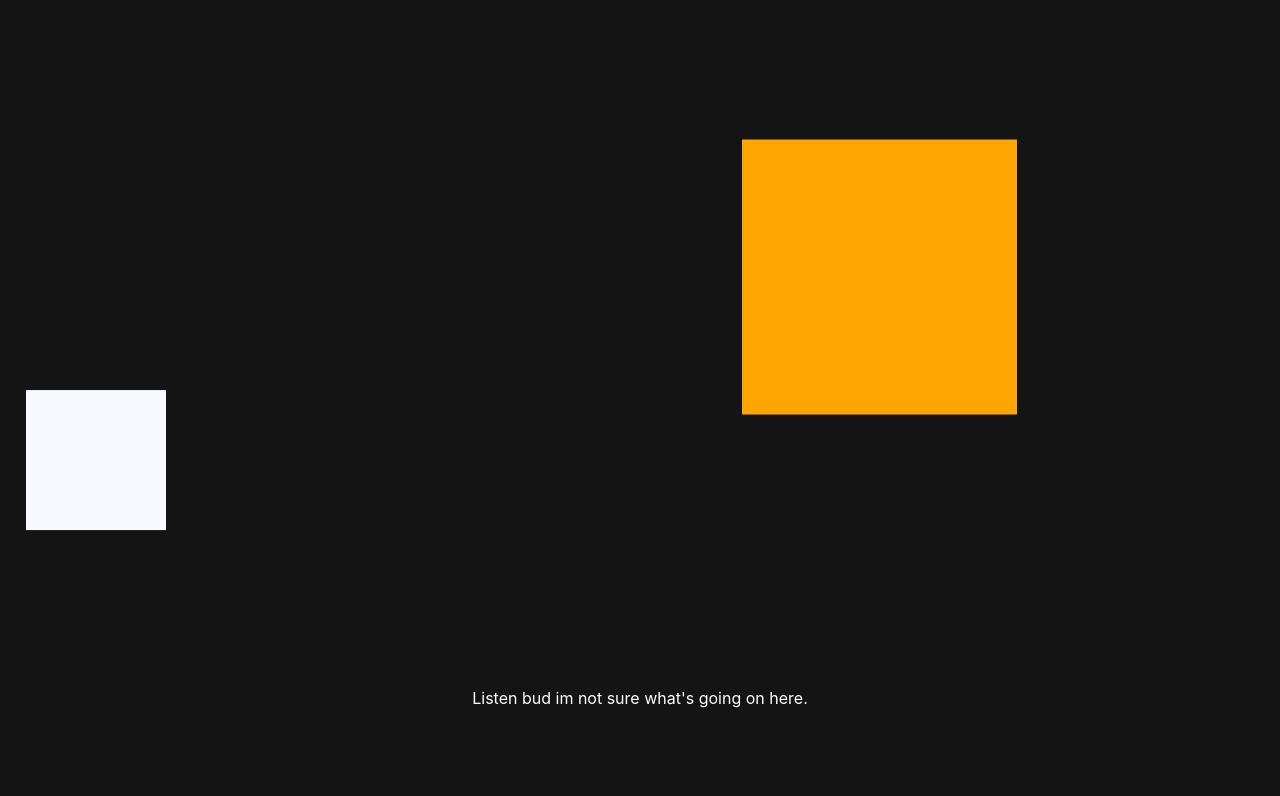
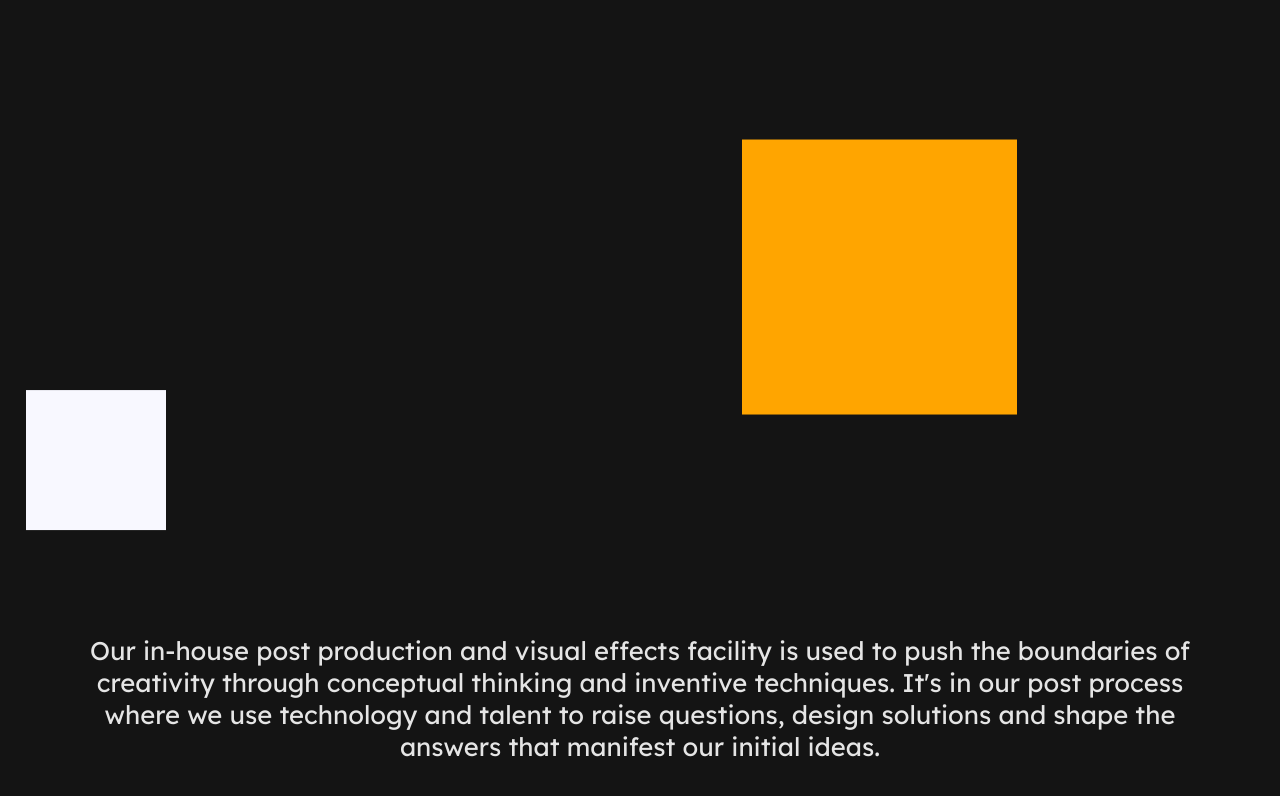
Before and after one commit to dbolesta/surround-react, a React (Create React App) app: page / in a window 1280 px wide. Shown: the part 1302-2098 px from the top of the page. Built offline with nearby package versions, Linux system fonts and the light colour scheme.

Commit message:
adds About component

```diff
--- a/src/App.js
+++ b/src/App.js
@@ -3,6 +3,7 @@ import { ParallaxProvider } from 'react-scroll-parallax';
 import ParallaxProjectHolder from './components/ParallaxProjectHolder';
 import BackgroundTitle from './components/BackgroundTitle';
 import { useState, useEffect } from "react";
+import About from './components/About';
 
 
 function App() {
@@ -36,9 +37,7 @@ function App() {
           <ParallaxProjectHolder start='0' end='275' inset='30vh auto auto 2vw' bg='ghostwhite' size='140px'/>
         </Page>
         <Page>
-
-          <p style={{color: 'white'}}>Listen bud im not sure what's going on here.</p>
-
+          <About />
         </Page>
       </ParallaxProvider>
     </div>
--- /dev/null
+++ b/src/components/About.js
@@ -0,0 +1,21 @@
+import styled from 'styled-components';
+
+const AboutTextContainer = styled.div`
+    margin: 5rem;
+    font-family: 'Lexend Deca', sans-serif;
+    font-size: 2vw;
+    color: #e5e5e5;
+    max-width: 1200px;
+    text-align: center;
+`;
+
+
+const About = () => {
+  return (
+    <AboutTextContainer>
+        <p>Our in-house post production and visual effects facility is used to push the boundaries of creativity through conceptual thinking and inventive techniques. It's in our post process where we use technology and talent to raise questions, design solutions and shape the answers that manifest our initial ideas.</p>
+    </AboutTextContainer>
+  )
+}
+
+export default About
```
